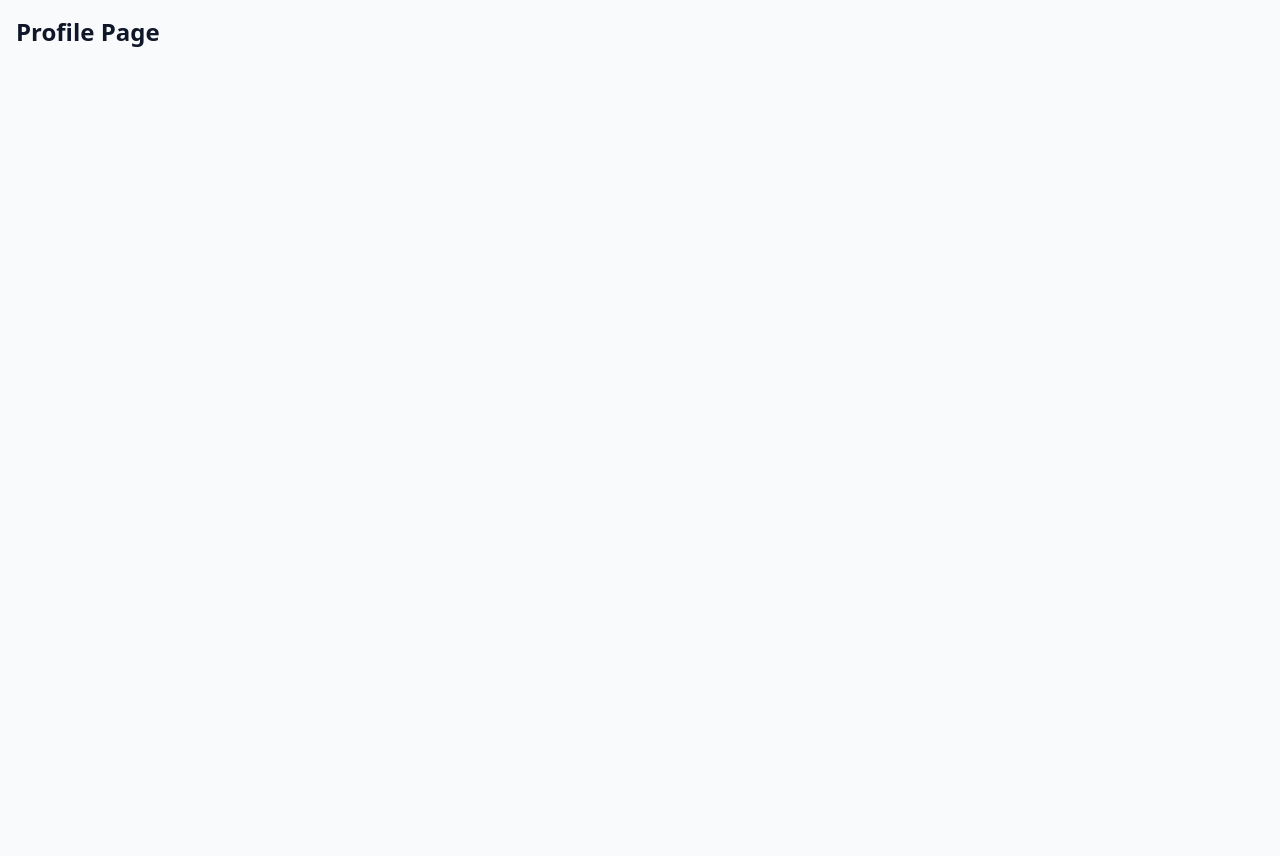
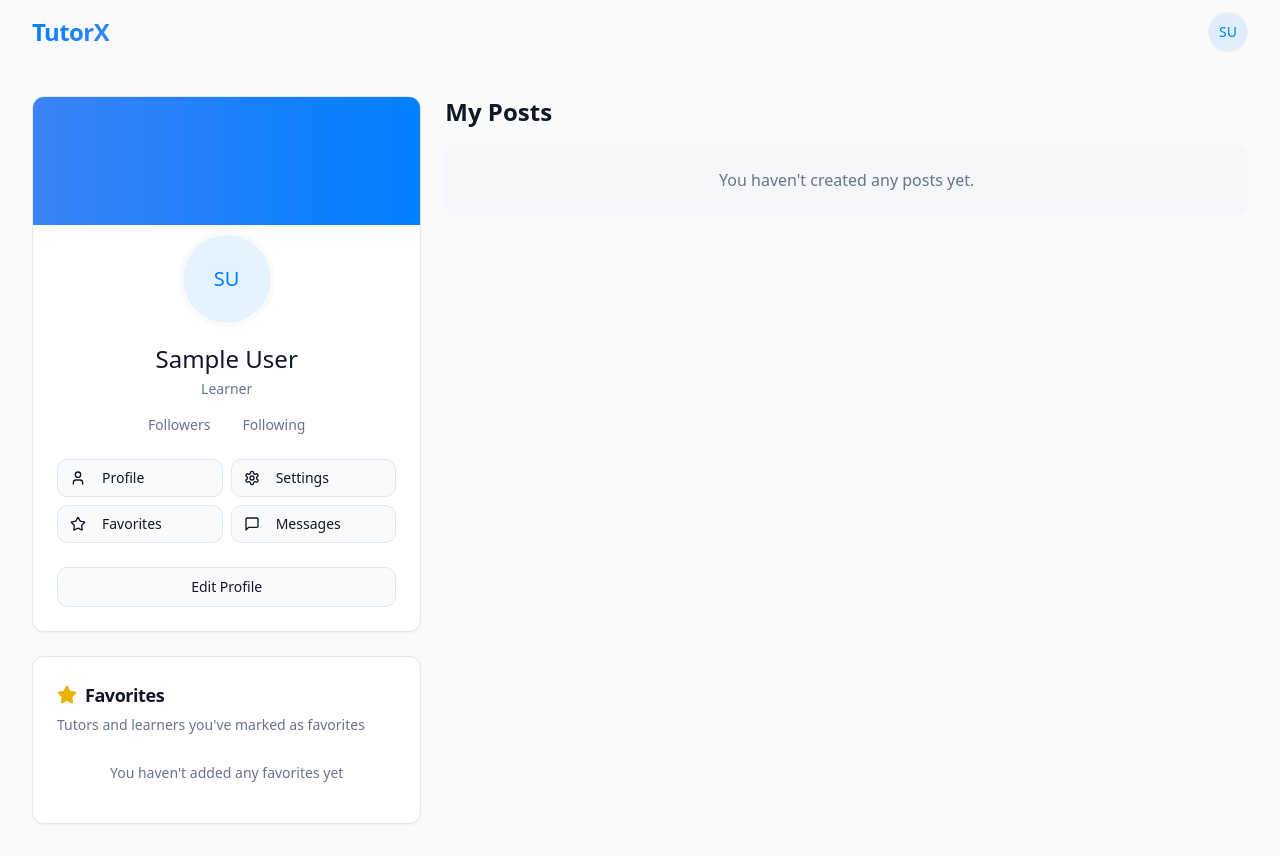
Before and after one commit to sabith98/tutorX, a React (Vite) app in the folder client/: page /profile in a window 1280 px wide. Before the commit the page ends 800 px from the top, so only its background shows below. Built offline with nearby package versions, Linux system fonts and the light colour scheme; sample sign-in values are in the browser's storage.

Commit message:
implement profile page and index page

```diff
--- a/client/src/pages/Index.tsx
+++ b/client/src/pages/Index.tsx
@@ -1,9 +1,28 @@
+
+import { useEffect } from 'react';
+import { Navigate } from 'react-router-dom';
+import { useAppSelector } from '@/hooks/redux';
+
+// This file redirects to Home if logged in, or Login if not logged in
 const Index = () => {
-  return (
-    <div className="container mx-auto p-4">
-      <h1 className="text-2xl font-bold">Index Page</h1>
-    </div>
-  );
+  const { user, isLoading } = useAppSelector(state => state.auth);
+
+  useEffect(() => {
+    console.log('Index page loaded, checking authentication...', { user, isLoading });
+  }, [user, isLoading]);
+
+  if (isLoading) {
+    console.log('Auth is loading, showing loading indicator');
+    return <div className="min-h-screen flex items-center justify-center">Loading...</div>;
+  }
+
+  if (user) {
+    console.log('User is authenticated, redirecting to Home:', user);
+    return <Navigate to="/" replace />;
+  }
+
+  console.log('User is not authenticated, redirecting to Login');
+  return <Navigate to="/login" replace />;
 };
 
 export default Index;
--- a/client/src/pages/Profile.tsx
+++ b/client/src/pages/Profile.tsx
@@ -1,7 +1,127 @@
+import { useEffect } from 'react';
+import { Navigate, Link } from 'react-router-dom';
+import { motion } from 'framer-motion';
+import { useAppSelector } from '@/hooks/redux';
+import { Header } from '@/components/Header';
+import { ProfileCard } from '@/components/ProfileCard';
+import { VideoPost } from '@/components/VideoPost';
+import {
+  Card,
+  CardContent,
+  CardHeader,
+  CardTitle,
+  CardDescription
+} from '@/components/ui/card';
+import { Avatar, AvatarFallback, AvatarImage } from '@/components/ui/avatar';
+import { ScrollArea } from '@/components/ui/scroll-area';
+import { Star } from 'lucide-react';
+
 const Profile = () => {
+  const { user, isLoading } = useAppSelector(state => state.auth);
+  const { posts, favoriteTutors } = useAppSelector(state => state.posts);
+
+  // Filter posts created by the current user
+  const userPosts = posts.filter(post => post.author.id === user?.id);
+
+  // Redirect to login if not authenticated and not loading
+  if (!isLoading && !user) {
+    return <Navigate to="/login" />;
+  }
+
   return (
-    <div className="container mx-auto p-4">
-      <h1 className="text-2xl font-bold">Profile Page</h1>
+    <div className="min-h-screen bg-background">
+      <Header />
+      <main className="container py-8">
+        <div className="grid grid-cols-1 md:grid-cols-3 gap-6">
+          {/* Profile column */}
+          <div className="md:col-span-1 space-y-6">
+            <motion.div
+              initial={{ opacity: 0, y: 20 }}
+              animate={{ opacity: 1, y: 0 }}
+              transition={{ duration: 0.5 }}
+            >
+              <ProfileCard editable />
+            </motion.div>
+
+            {/* Favorites section */}
+            <motion.div
+              initial={{ opacity: 0, y: 20 }}
+              animate={{ opacity: 1, y: 0 }}
+              transition={{ duration: 0.5, delay: 0.1 }}
+            >
+              <Card>
+                <CardHeader className="pb-3">
+                  <CardTitle className="flex items-center text-lg">
+                    <Star className="text-yellow-500 fill-yellow-500 h-5 w-5 mr-2" />
+                    Favorites
+                  </CardTitle>
+                  <CardDescription>Tutors and learners you've marked as favorites</CardDescription>
+                </CardHeader>
+                <CardContent>
+                  {favoriteTutors.length === 0 ? (
+                    <p className="text-sm text-muted-foreground text-center py-4">
+                      You haven't added any favorites yet
+                    </p>
+                  ) : (
+                    <ScrollArea className="h-[250px] pr-4">
+                      <div className="space-y-4">
+                        {favoriteTutors.map(tutor => (
+                          <Link
+                            to={`/user/${tutor.id}`}
+                            key={tutor.id}
+                            className="flex items-center p-2 hover:bg-muted rounded-lg transition-colors"
+                          >
+                            <Avatar className="h-10 w-10 mr-3">
+                              <AvatarImage src={tutor.avatarUrl} alt={tutor.name} />
+                              <AvatarFallback>
+                                {tutor.name.split(' ').map(n => n[0]).join('')}
+                              </AvatarFallback>
+                            </Avatar>
+                            <div className="flex-grow">
+                              <h4 className="text-sm font-medium">{tutor.name}</h4>
+                              <p className="text-xs text-muted-foreground">
+                                {tutor.isTutor ? 'Tutor' : 'Learner'}
+                                {tutor.isTutor && tutor.hourlyRate && ` • $${tutor.hourlyRate}/hr`}
+                              </p>
+                            </div>
+                          </Link>
+                        ))}
+                      </div>
+                    </ScrollArea>
+                  )}
+                </CardContent>
+              </Card>
+            </motion.div>
+          </div>
+
+          {/* User's posts column */}
+          <div className="md:col-span-2 space-y-6">
+            <motion.div
+              initial={{ opacity: 0, y: 20 }}
+              animate={{ opacity: 1, y: 0 }}
+              transition={{ duration: 0.5, delay: 0.1 }}
+            >
+              <h2 className="text-2xl font-bold mb-4">My Posts</h2>
+              {userPosts.length === 0 ? (
+                <div className="bg-muted/50 rounded-lg p-6 text-center">
+                  <p className="text-muted-foreground">You haven't created any posts yet.</p>
+                </div>
+              ) : (
+                userPosts.map((post, index) => (
+                  <motion.div
+                    key={post.id}
+                    initial={{ opacity: 0, y: 20 }}
+                    animate={{ opacity: 1, y: 0 }}
+                    transition={{ duration: 0.5, delay: 0.2 + index * 0.1 }}
+                  >
+                    <VideoPost post={post} />
+                  </motion.div>
+                ))
+              )}
+            </motion.div>
+          </div>
+        </div>
+      </main>
     </div>
   );
 };
```
Also changed, not shown: client/package.json (+6 -6 lines), 1 other file (tests, documents, lock files or other folders).
